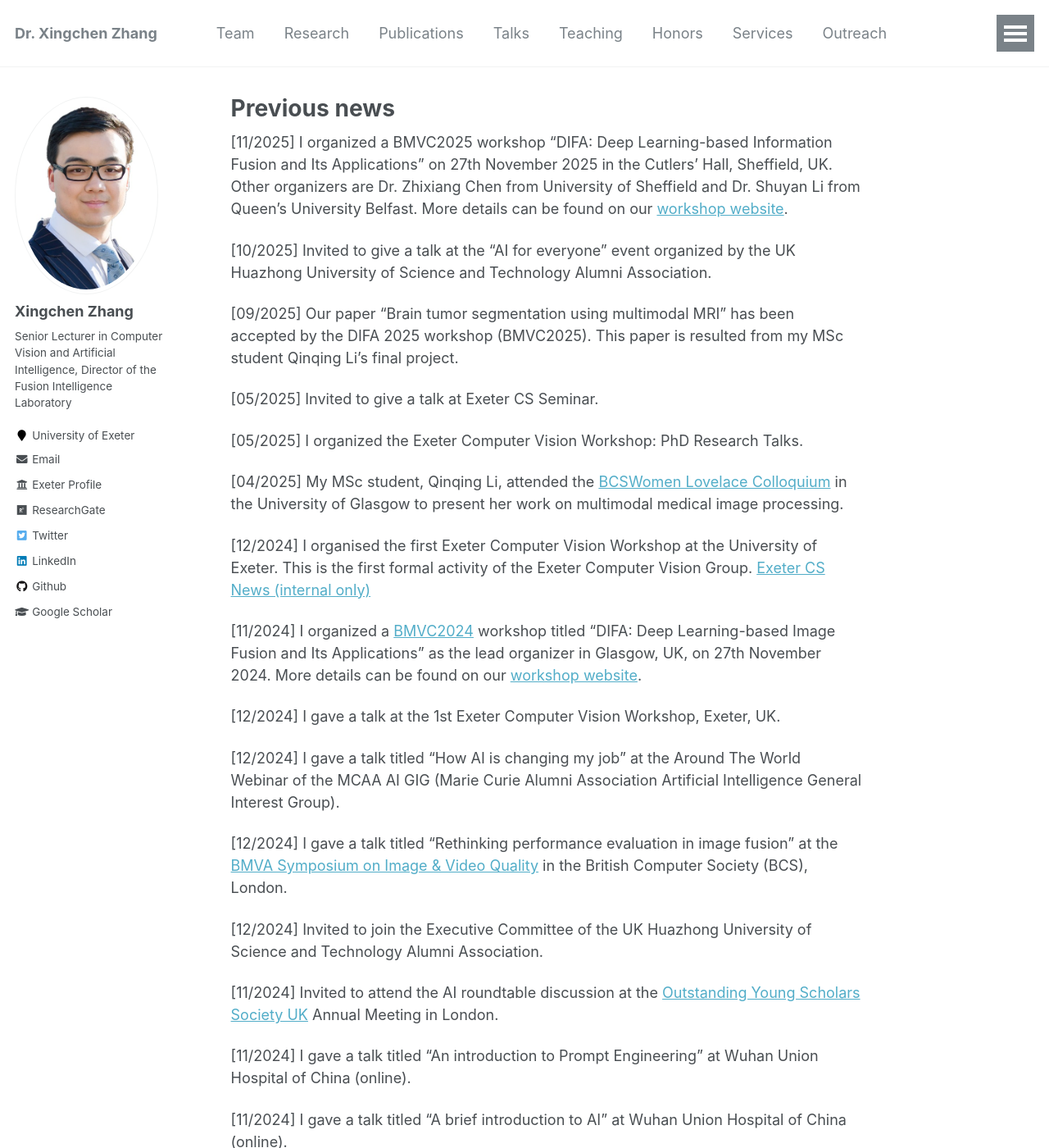
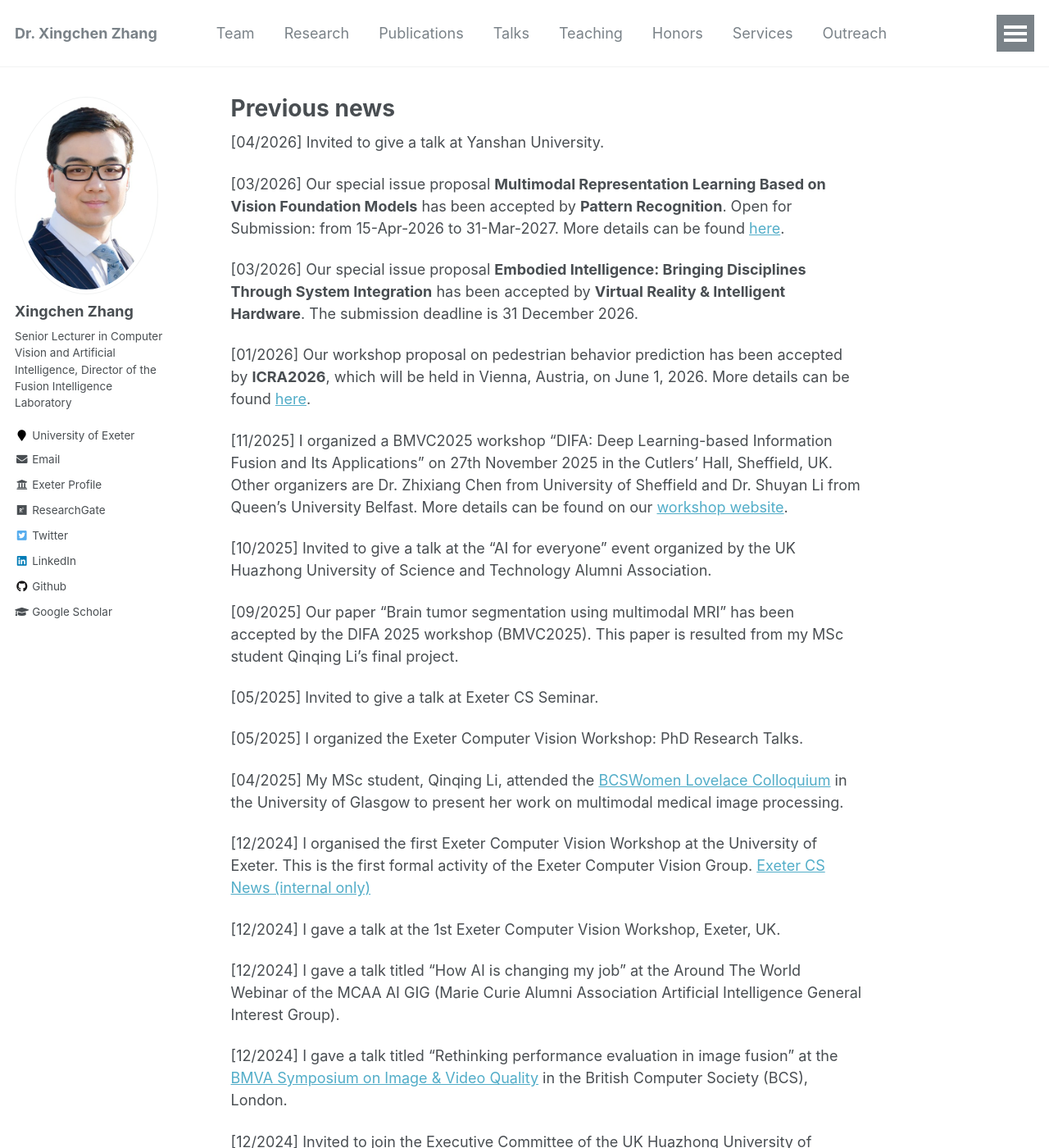
Before and after one commit to xingchenzhang/xingchenzhang.github.io, a Jekyll site: the page built from other_pages/previous_news.md, in a window 1280 px wide and 1400 px high. Shown: the whole window at 82% size. Built offline with Jekyll 4.4.1, drawn with Linux system fonts in a browser that asks for light colours; some of the changed text lies outside the part shown.

Commit message:
move some news to other news

```diff
--- a/other_pages/previous_news.md
+++ b/other_pages/previous_news.md
@@ -4,6 +4,14 @@
 author_profile: true
 permalink: /previous_news/
 ---
+
+[04/2026] Invited to give a talk at Yanshan University.
+
+[03/2026] Our special issue proposal **Multimodal Representation Learning Based on Vision Foundation Models** has been accepted by **Pattern Recognition**. Open for Submission: from 15-Apr-2026 to 31-Mar-2027. More details can be found [here](https://www.sciencedirect.com/special-issue/332578/multimodal-representation-learning-based-on-vision-foundation-models).
+
+[03/2026] Our special issue proposal **Embodied Intelligence: Bringing Disciplines Through System Integration** has been accepted by **Virtual Reality & Intelligent Hardware**. The submission deadline is 31 December 2026.
+
+[01/2026] Our workshop proposal on pedestrian behavior prediction has been accepted by **ICRA2026**, which will be held in Vienna, Austria, on June 1, 2026. More details can be found [here](https://workshop-pbp2026.github.io/).
 
 [11/2025] I organized a BMVC2025 workshop "DIFA: Deep Learning-based Information Fusion and Its Applications" on 27th November 2025 in the Cutlers’ Hall, Sheffield, UK. Other organizers are Dr. Zhixiang Chen from University of Sheffield and Dr. Shuyan Li from Queen's University Belfast.  More details can be found on our [workshop website](https://difa2025-bmvc.github.io/).
 
@@ -19,8 +27,6 @@
 
 [12/2024] I organised the first Exeter Computer Vision Workshop at the University of Exeter. This is the first formal activity of the Exeter Computer Vision Group. [Exeter CS News (internal only)](https://universityofexeteruk.sharepoint.com/:u:/r/sites/ComputerScienceESE/SitePages/1st-Exeter-Computer-Vision-Workshop!.aspx?csf=1&web=1&e=bZ8QI6)
 
-[11/2024] I organized a [BMVC2024](https://bmvc2024.org/) workshop titled “DIFA: Deep Learning-based Image Fusion and Its Applications” as the lead organizer in Glasgow, UK, on 27th November 2024. More details can be found on our [workshop website](https://difa2024.github.io/).
-
 [12/2024] I gave a talk at the 1st Exeter Computer Vision Workshop, Exeter, UK.
 
 [12/2024] I gave a talk titled "How AI is changing my job" at the Around The World Webinar of the MCAA AI GIG (Marie Curie Alumni Association Artificial Intelligence General Interest Group).
@@ -29,11 +35,16 @@
 
 [12/2024] Invited to join the Executive Committee of the UK Huazhong University of Science and Technology Alumni Association.
 
+[11/2024] I organized a [BMVC2024](https://bmvc2024.org/) workshop titled “DIFA: Deep Learning-based Image Fusion and Its Applications” as the lead organizer in Glasgow, UK, on 27th November 2024. More details can be found on our [workshop website](https://difa2024.github.io/).
+
 [11/2024] Invited to attend the AI roundtable discussion at the [Outstanding Young Scholars Society UK](https://www.oyss.org.uk/) Annual Meeting in London.
 
 [11/2024] I gave a talk titled "An introduction to Prompt Engineering" at Wuhan Union Hospital of China (online).
 
 [11/2024] I gave a talk titled "A brief introduction to AI" at Wuhan Union Hospital of China (online).
+
+[09/2024] I have been listed among the **<span style="color: red;">World's Top 2% Scientists</span>**
+ ([Stanford University's list](https://topresearcherslist.com/), 2024)!
 
 [08/2024] I gave a talk at the [Outstanding Young Scholars Society UK](https://www.oyss.org.uk/) about faculty positions and fellowship applications.
 
```
